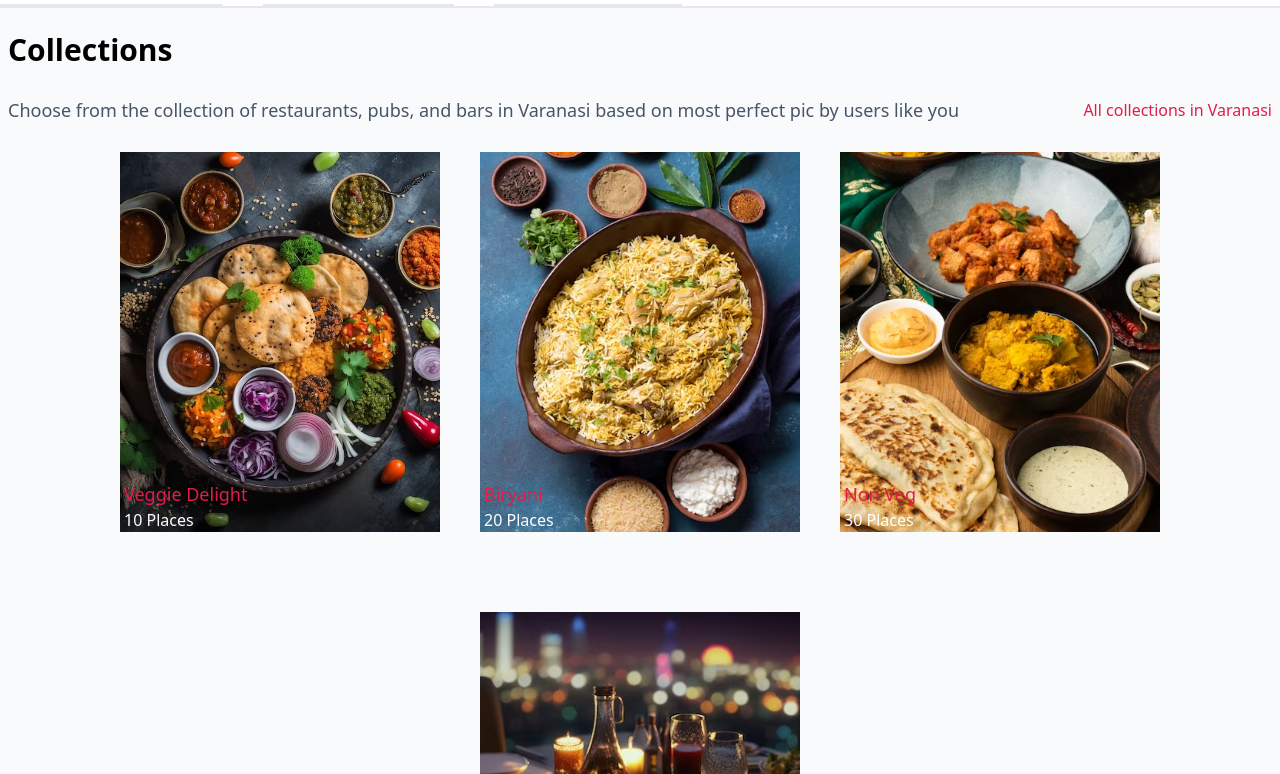
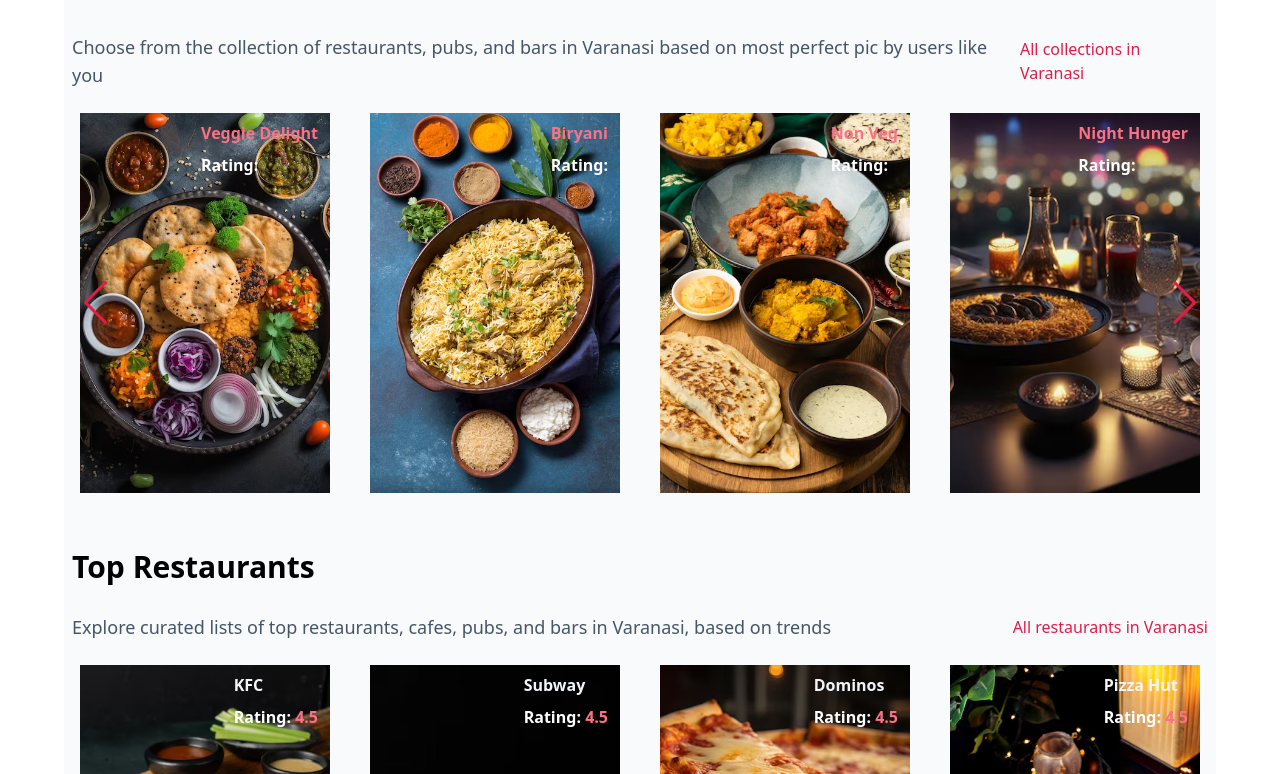
Before and after one commit to ayu-sh-kr/foodify, an Angular app: page /home in a window 1280 px wide. Shown: the part 826-1600 px from the top of the page. Built offline with nearby package versions, Linux system fonts and the light colour scheme.

Commit message:
Resolve the no drag issue in Carousel and add generic carousel to the collection component

```diff
--- a/src/app/city-page/collection/collection.component.html
+++ b/src/app/city-page/collection/collection.component.html
@@ -7,21 +7,5 @@
         <p class="text-lg font-okra font-light text-slate-600">Choose from the collection of restaurants, pubs, and bars in Varanasi based on most perfect pic by users like you</p>
         <p class="sm:block hidden text-rose-600 cursor-pointer font-okra">All collections in Varanasi</p>
     </div>
-    <div class="flex gap-10 justify-center sm:justify-self-auto md:justify-self-auto flex-wrap items-center relative p-2" >
-        @for (collection of collections; track collection){
-            <div class="relative w-[260px] gap-5 mx-5 sm:mx-0 md:w-[320px] h-[380px] my-5 object-contain hover:scale-105 hover:shadow-xl">
-                <div class="w-full h-full">
-                    <img src="{{collection.image}}" alt="" class="w-full h-full object-cover">
-                </div>
-                <div class="absolute left-1 bottom-0">
-                    <div class="text-rose-600 text-lg font-helvetica">
-                        {{ collection.title }}
-                    </div>
-                    <div class="text-white font-okra">
-                         {{collection.count}} Places
-                    </div>
-                </div>
-            </div>
-        }
-    </div>
+    <app-generic-carousel [data]="collections" [titleColor]="'text-rose-400'"></app-generic-carousel>
 </div>
--- a/src/app/city-page/collection/collection.component.ts
+++ b/src/app/city-page/collection/collection.component.ts
@@ -1,10 +1,13 @@
 import { Component } from '@angular/core';
 import {Collection} from "../../utils/types/BasicTypes";
+import {GenericCarouselComponent} from "../../utils/generic-carousel/generic-carousel.component";
 
 @Component({
   selector: 'collection',
   standalone: true,
-  imports: [],
+    imports: [
+        GenericCarouselComponent
+    ],
   templateUrl: './collection.component.html',
   styleUrl: './collection.component.css'
 })
--- a/src/app/city-page/home-header/home-header.component.html
+++ b/src/app/city-page/home-header/home-header.component.html
@@ -1,4 +1,5 @@
-<div class="flex justify-between bg-white mb-5 p-2 relative w-full min-w-[320px]">
+<div class="bg-white w-full border-b mb-5 ">
+    <div class="flex justify-between bg-white py-4 px-2 relative mx-auto w-full max-w-6xl min-w-[320px]">
         <div class="md:hidden font-helvetica text-3xl flex items-center justify-center font-extrabold text-center cursor-pointer" (click)="openSide()">
             <svg xmlns="http://www.w3.org/2000/svg" viewBox="0 0 24 24" fill="currentColor" class="w-10 h-10 text-black text-2xl">
                 <path fill-rule="evenodd" d="M3 6.75A.75.75 0 0 1 3.75 6h16.5a.75.75 0 0 1 0 1.5H3.75A.75.75 0 0 1 3 6.75ZM3 12a.75.75 0 0 1 .75-.75h16.5a.75.75 0 0 1 0 1.5H3.75A.75.75 0 0 1 3 12Zm0 5.25a.75.75 0 0 1 .75-.75h16.5a.75.75 0 0 1 0 1.5H3.75a.75.75 0 0 1-.75-.75Z" clip-rule="evenodd" />
@@ -45,8 +46,10 @@
                 </svg>
             </div>
             <ul class="md:hidden flex flex-col justify-end gap-y-4 text-lg font-helvetica w-full font-semibold text-opacity-100">
-            <li><span class="block p-2 hover:text-rose-400 w-fit" (click)="showLogin()">Log in</span></li>
-            <li><span class="block p-2 hover:text-rose-400 w-fit" (click)="showRegister()">Sign up</span></li>
+                <li><span class="block p-2 hover:text-rose-400 w-fit cursor-pointer" (click)="showLogin()">Log in</span></li>
+                <li><span class="block p-2 hover:text-rose-400 w-fit cursor-pointer" (click)="showRegister()">Sign up</span></li>
             </ul>
         </div>
     </div>
+
+</div>
--- a/src/app/city-page/home/home.component.html
+++ b/src/app/city-page/home/home.component.html
@@ -1,10 +1,10 @@
-<div class="md:mx-auto w-full">
-    <home-header [(login)]="login" [(register)]="register"></home-header>
+<home-header [(login)]="login" [(register)]="register"></home-header>
+<div class="mx-auto w-full max-w-6xl">
     <app-login [hidden]="login" [(login)]="login"></app-login>
     <app-register [hidden]="register" [(register)]="register"></app-register>
     <app-carousel></app-carousel>
     <category-header></category-header>
     <collection></collection>
     <top-restaurants></top-restaurants>
-    <app-footer></app-footer>
 </div>
+<app-footer></app-footer>
--- a/src/app/city-page/top-restaurants/top-restaurants.component.html
+++ b/src/app/city-page/top-restaurants/top-restaurants.component.html
@@ -7,29 +7,5 @@
         <p class="text-lg font-okra font-light text-slate-600">Explore curated lists of top restaurants, cafes, pubs, and bars in Varanasi, based on trends</p>
         <p class="sm:block hidden text-rose-600 cursor-pointer font-okra">All restaurants in Varanasi</p>
     </div>
-    <div class="relative p-2 my-4">
-        <div class="swiper">
-            <div class="swiper-wrapper swiper-wrapper-restaurants">
-                @for (restaurant of restaurants; track restaurant){
-                    <div class="swiper-slide swiper-slide-restaurants">
-                        <img src="{{restaurant.image}}" class="block w-full h-full swiper-img">
-                        <div class="absolute top-0 right-0">
-                            <div class="font-bold font-helvetica text-slate-100 px-3 py-2">
-                                {{restaurant.name}}
-                            </div>
-                            <div class="font-semibold font-okra text-white px-3">
-                                Rating: <span class="text-rose-400 font-extrabold">{{restaurant.rating}}</span>
-                            </div>
-                        </div>
-                    </div>
-                }
-            </div>
-        </div>
-        <div class="swiper-button-next"></div>
-        <div class="swiper-button-prev"></div>
-
-        <div class="swiper-scrollbar"></div>
-        <div class="swiper-pagination"></div>
-
-    </div>
+     <app-generic-carousel [data]="restaurants" [titleColor]="'text-slate-100'"></app-generic-carousel>
 </div>
--- a/src/app/city-page/top-restaurants/top-restaurants.component.ts
+++ b/src/app/city-page/top-restaurants/top-restaurants.component.ts
@@ -1,17 +1,21 @@
 import {AfterViewInit, Component} from '@angular/core';
 import {Restaurant} from "../../utils/types/BasicTypes";
 import Swiper from "swiper";
+import {GenericCarouselComponent} from "../../utils/generic-carousel/generic-carousel.component";
 
 @Component({
   selector: 'top-restaurants',
   standalone: true,
-  imports: [],
+    imports: [
+        GenericCarouselComponent
+    ],
   templateUrl: './top-restaurants.component.html',
   styleUrl: './top-restaurants.component.css'
 })
 export class TopRestaurantsComponent implements AfterViewInit{
 
     swiper!:Swiper;
+
     ngAfterViewInit(): void {
         this.swiper = new Swiper('.swiper-restaurants', {
             slidesPerView: 2,
--- a/src/app/utils/carousel/carousel.component.html
+++ b/src/app/utils/carousel/carousel.component.html
@@ -2,7 +2,7 @@
     <div class="swiper w-full swiper-carousel">
         <div class="swiper-wrapper w-full">
             @for (image of images; track image) {
-                <div class="swiper-slide aspect-square object-cover md:h-[80vh] sm:h-[50vh] h-[40vh]">
+                <div class="swiper-slide aspect-square object-cover md:h-[70vh] sm:h-[50vh] h-[40vh]">
                     <img src="{{image}}" class="w-[100vw] object-cover h-full">
                 </div>
             }
--- /dev/null
+++ b/src/app/utils/generic-carousel/generic-carousel.component.css
@@ -0,0 +1,16 @@
+.swiper-slide-restaurants{
+    @apply bg-white rounded-md relative;
+}
+
+.swiper-img{
+    @apply block w-full h-[380px] object-cover;
+}
+.swiper-wrapper-restaurants{
+    @apply flex;
+    @apply items-center sm:mx-0 w-full sm:w-[260px] h-[380px] relative;
+}
+
+
+.swiper-button-next, .swiper-button-prev{
+    @apply text-rose-600
+}
--- /dev/null
+++ b/src/app/utils/generic-carousel/generic-carousel.component.html
@@ -0,0 +1,24 @@
+<div class="relative p-2 my-4">
+    <div class="swiper swiper-restaurants">
+        <div class="swiper-wrapper swiper-wrapper-restaurants">
+            @for (unit of data; track unit) {
+                <div class="swiper-slide swiper-slide-restaurants">
+                    <img src="{{unit.image}}" class="block w-full h-full swiper-img">
+                    <div class="absolute" [ngClass]="position">
+                        <div class="font-bold font-helvetica px-3 py-2" [ngClass]="titleColor">
+                            {{ unit.name }}
+                        </div>
+                        <div class="font-semibold font-okra text-white px-3">
+                            Rating: <span class="text-rose-400 font-extrabold">{{ unit.rating }}</span>
+                        </div>
+                    </div>
+                </div>
+            }
+        </div>
+    </div>
+    <div class="swiper-pagination"></div>
+
+    <div class="swiper-button-next"></div>
+    <div class="swiper-button-prev"></div>
+
+</div>
--- /dev/null
+++ b/src/app/utils/generic-carousel/generic-carousel.component.ts
@@ -0,0 +1,72 @@
+import {AfterViewInit, Component, Input} from '@angular/core';
+import Swiper from "swiper";
+import {NgClass} from "@angular/common";
+
+@Component({
+  selector: 'app-generic-carousel',
+  standalone: true,
+    imports: [
+        NgClass
+    ],
+  templateUrl: './generic-carousel.component.html',
+  styleUrl: './generic-carousel.component.css'
+})
+export class GenericCarouselComponent implements AfterViewInit{
+
+    swiper!:Swiper;
+
+
+    @Input()
+    data:any[] = [];
+
+    @Input()
+    titleColor:string = 'text-slate-100';
+
+    @Input()
+    clickRoute!:string;
+
+    @Input()
+    position: string = 'top-0 right-0';
+
+
+    ngAfterViewInit(): void {
+        this.swiper = new Swiper('.swiper-restaurants', {
+            slidesPerView: 2,
+            loop: false,
+            breakpoints: {
+                0:{
+                    slidesPerView: 1,
+                },
+
+                480: {
+                    slidesPerView: 2,
+                },
+
+                640: {
+                    slidesPerView: 3,
+                    spaceBetween: 20,
+                },
+                768: {
+                    slidesPerView: 4,
+                    spaceBetween: 40,
+                },
+            },
+            navigation: {
+                nextEl: '.swiper-button-next',
+                prevEl: '.swiper-button-prev',
+            },
+
+            pagination: {
+                el: '.swiper-pagination',
+                clickable: true,
+            },
+            scrollbar: {
+                el: '.swiper-scrollbar'
+            },
+            autoplay: {
+                delay: 3000,
+                disableOnInteraction: false,
+            }
+        })
+    }
+}
--- a/src/app/utils/types/BasicTypes.ts
+++ b/src/app/utils/types/BasicTypes.ts
@@ -2,14 +2,14 @@
 
 export class Collection{
     public image!:string;
-    public title!:string;
+    public name!:string;
     public description!:string;
     public count!:number;
 
 
-    constructor(image: string, title: string, description: string, count: number) {
+    constructor(image: string, name: string, description: string, count: number) {
         this.image = image;
-        this.title = title;
+        this.name = name;
         this.description = description;
         this.count = count;
     }
```
Also changed, not shown: 1 other file (tests, documents, lock files or other folders). Lines whose indentation alone changed are shown as unchanged.
